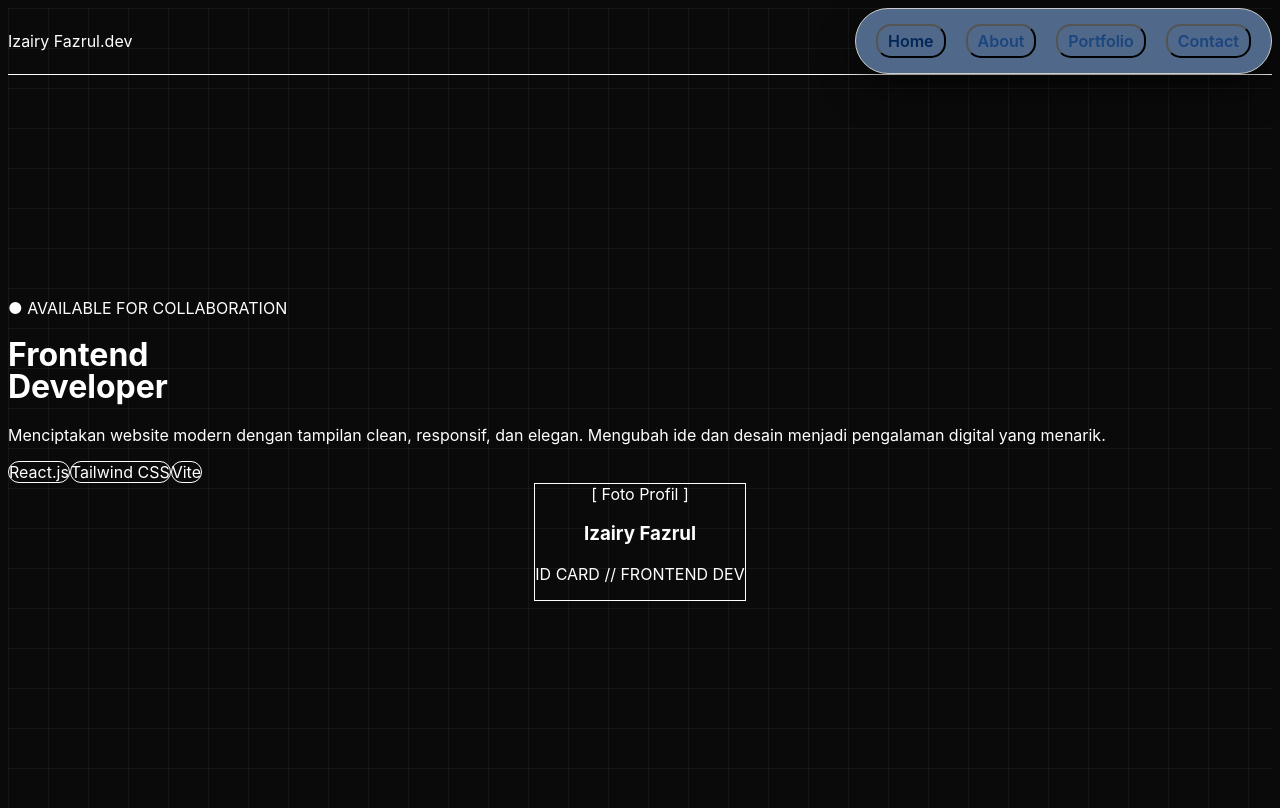
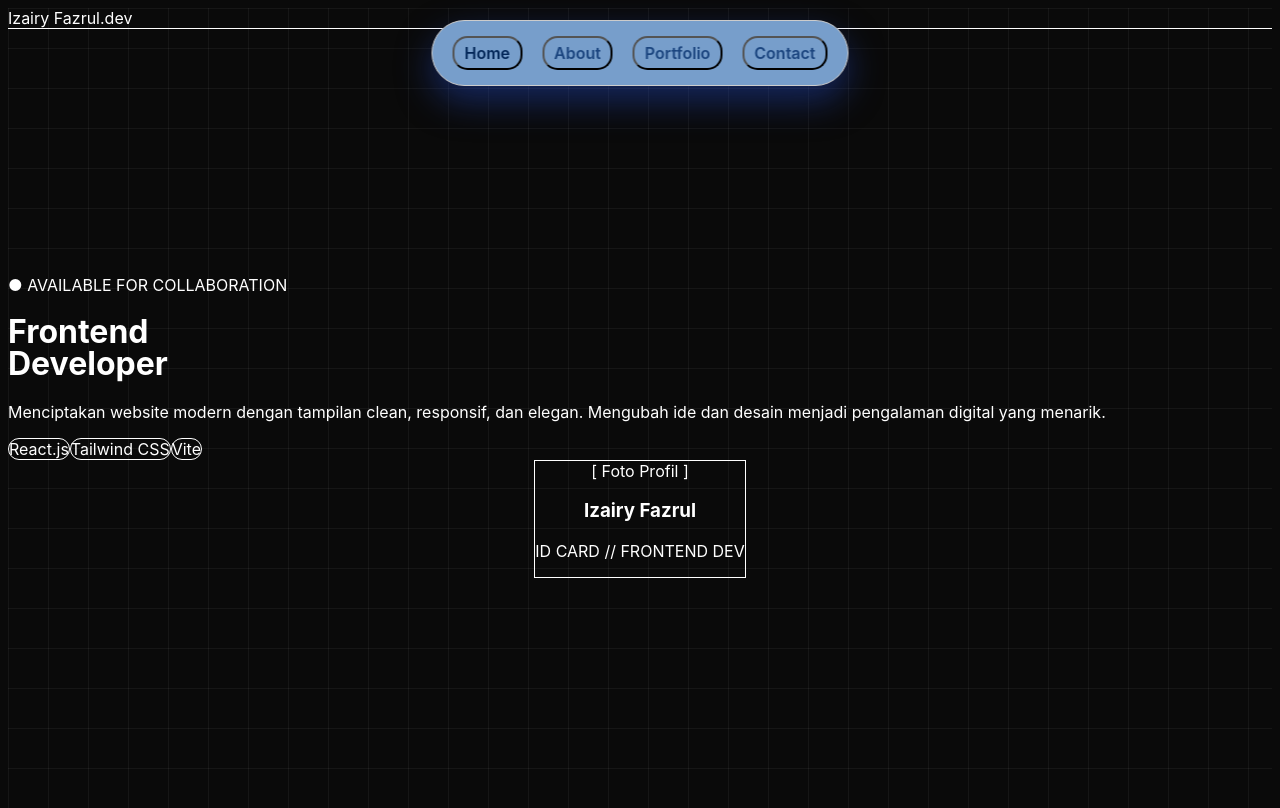
Before and after one commit to pazrol/portfolio, a React (Vite) app: page / in a window 1280 px wide. Shown: the top 808 px of the page. Built offline with nearby package versions, Linux system fonts and the light colour scheme.

Commit message:
Initial commit

```diff
--- a/src/components/Navbar.css
+++ b/src/components/Navbar.css
@@ -1,12 +1,14 @@
 /* Your existing class, updated with flexbox */
 .Navbar {
-  position: relative;
+  position: fixed;
+  top: 20px;
+  left: 50%;
+  transform: translateX(-50%);
   padding: 15px 20px;
-  background: rgb(80, 104, 137); /* Updated to match your color scheme */
+  background: #779ecb; /* Updated to match your color scheme */
   border-radius: 60px;
   backdrop-filter: blur(15px);
-  box-shadow: 0 15px 35px rgba(0, 0, 0, 0.5);
-  border: 0.5px solid #ccc;
+  box-shadow: 0 15px 35px rgba(31, 68, 180, 0.5);
 
   /* ADD THESE TWO LINES to align the buttons horizontally */
   display: flex;
```
